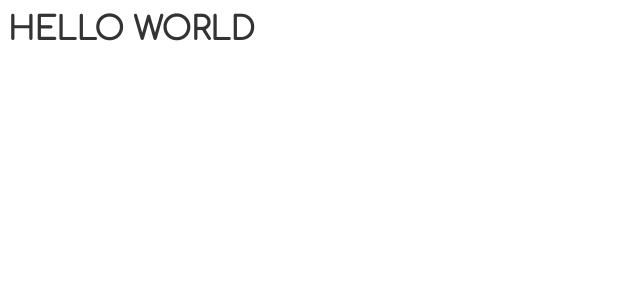
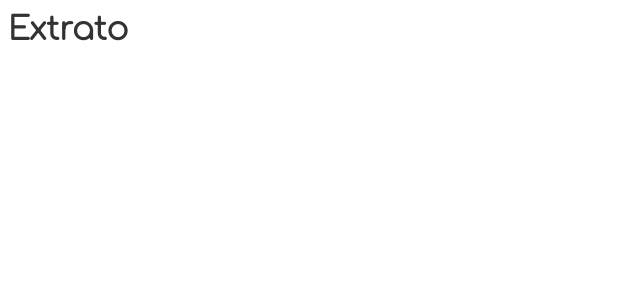
Before and after one commit to victorleandroof/HackathonBMG, a React (Create React App) app: page / in a window 1280 px wide. Shown: the top 300 px of the page, without its empty margins (0-640 px from the left). Built offline with nearby package versions, Linux system fonts and the light colour scheme.

Commit message:
added components

```diff
--- a/src/App.js
+++ b/src/App.js
@@ -1,9 +1,10 @@
 import React from 'react';
 import './App.css';
+import Header from './components/Header'
 
 function App() {
   return (
-    <h1>HELLO WORLD</h1>
+    <Header titulo='Extrato' />
   );
 }
 
--- /dev/null
+++ b/src/components/Header/index.js
@@ -0,0 +1,11 @@
+import React from 'react';
+
+import './Header.css'
+
+function Header({titulo}) {
+  return (
+  <h1>{titulo}</h1>
+  );
+}
+
+export default Header;
```
Also changed, not shown: src/components/Board/index.js (added, +8 -0 lines), public/manifest.json, src/components/Board/Board.css (added), src/components/Header/Header.css (added).
